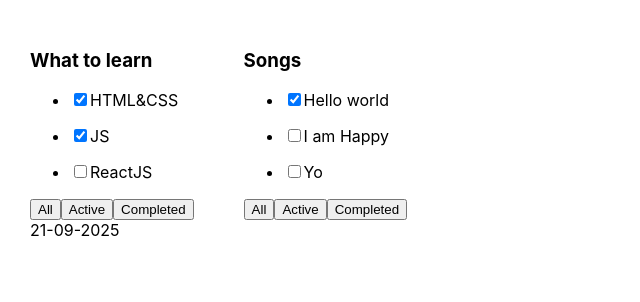
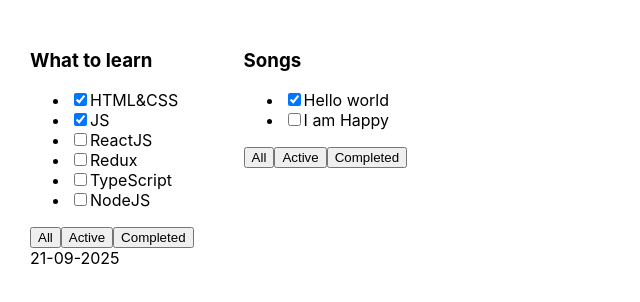
Before and after one commit to dlrozd/todo-list, a React (Vite) app: page / in a window 1280 px wide. Shown: the top 302 px of the page, without its empty margins (0-640 px from the left). Built offline with nearby package versions, Linux system fonts and the light colour scheme.

Commit message:
Add feature: add .map to array

```diff
--- a/src/App.tsx
+++ b/src/App.tsx
@@ -12,14 +12,17 @@
     const tasks1: Task[]  = [
         {id: 1, title: 'HTML&CSS', isDone: true},
         {id: 2, title: 'JS', isDone: true},
-        {id: 3, title: 'ReactJS', isDone: false}
+        {id: 3, title: 'ReactJS', isDone: false},
+        {id: 4, title: 'Redux', isDone: false},
+        {id: 5, title: 'TypeScript', isDone: false},
+        {id: 6, title: 'NodeJS', isDone: false},
     ]
-
     const tasks2: Task[] = [
         {id: 1, title: 'Hello world', isDone: true},
         {id: 2, title: 'I am Happy', isDone: false},
-        {id: 3, title: 'Yo', isDone: false}
+
     ]
+
     return (
         <div className="app">
             <TodolistItem title="What to learn" tasks={tasks1} date={ '21-09-2025'}/>
--- a/src/TodolistItem.tsx
+++ b/src/TodolistItem.tsx
@@ -12,22 +12,15 @@
         <div>
             <h3>{title}</h3>
             <ul>
-                <li>
-                    <input type="checkbox" checked={tasks[0].isDone}/>
-                    <span>{tasks[0].title}</span>
-                </li>
-            </ul>
-            <ul>
-                <li>
-                    <input type="checkbox" checked={tasks[1].isDone}/>
-                    <span>{tasks[1].title}</span>
-                </li>
-            </ul>
-            <ul>
-                <li>
-                    <input type="checkbox" checked={tasks[2].isDone}/>
-                    <span>{tasks[2].title}</span>
-                </li>
+                {tasks.map((task) => {
+
+                        return (
+                            <li key={task.id}>
+                                <input type="checkbox" checked={task.isDone}/>
+                                <span>{task.title}</span>
+                            </li>)
+                    }
+                )}
             </ul>
             <div>
                 <button>All</button>
```
